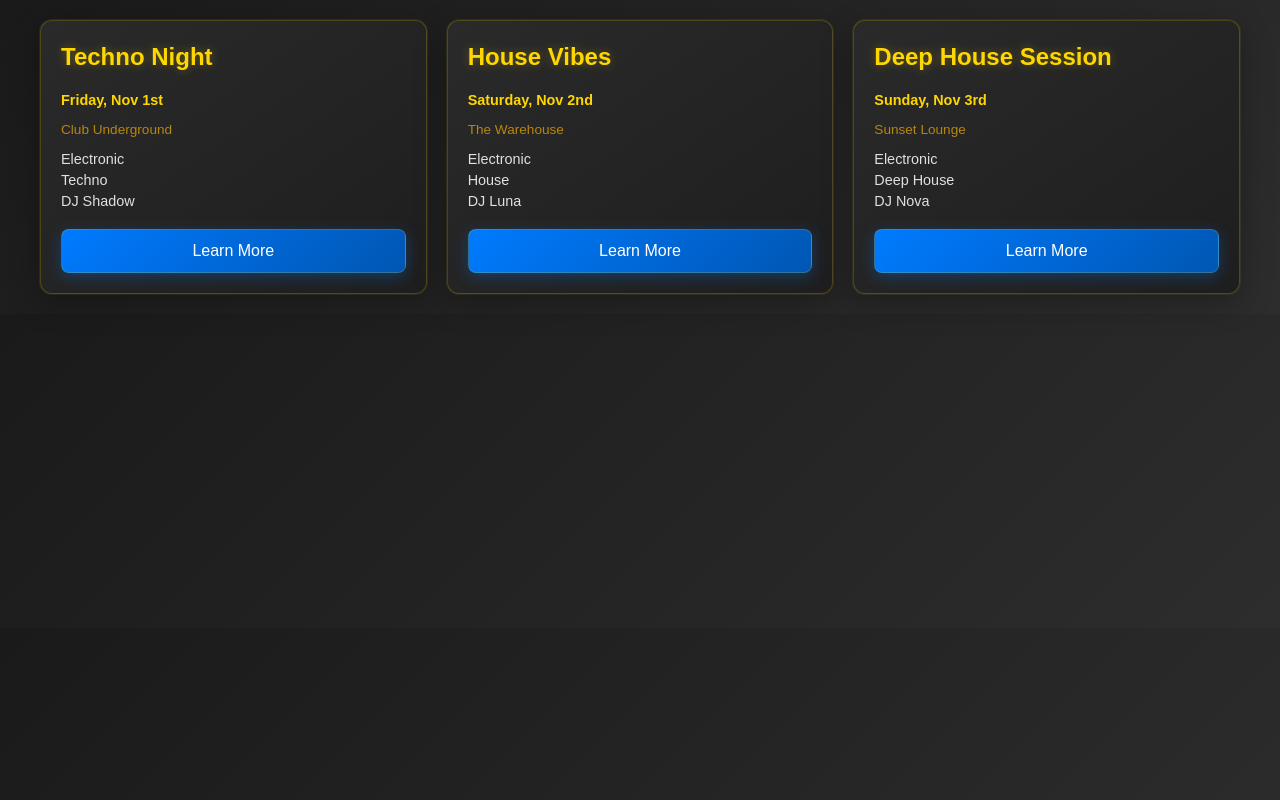
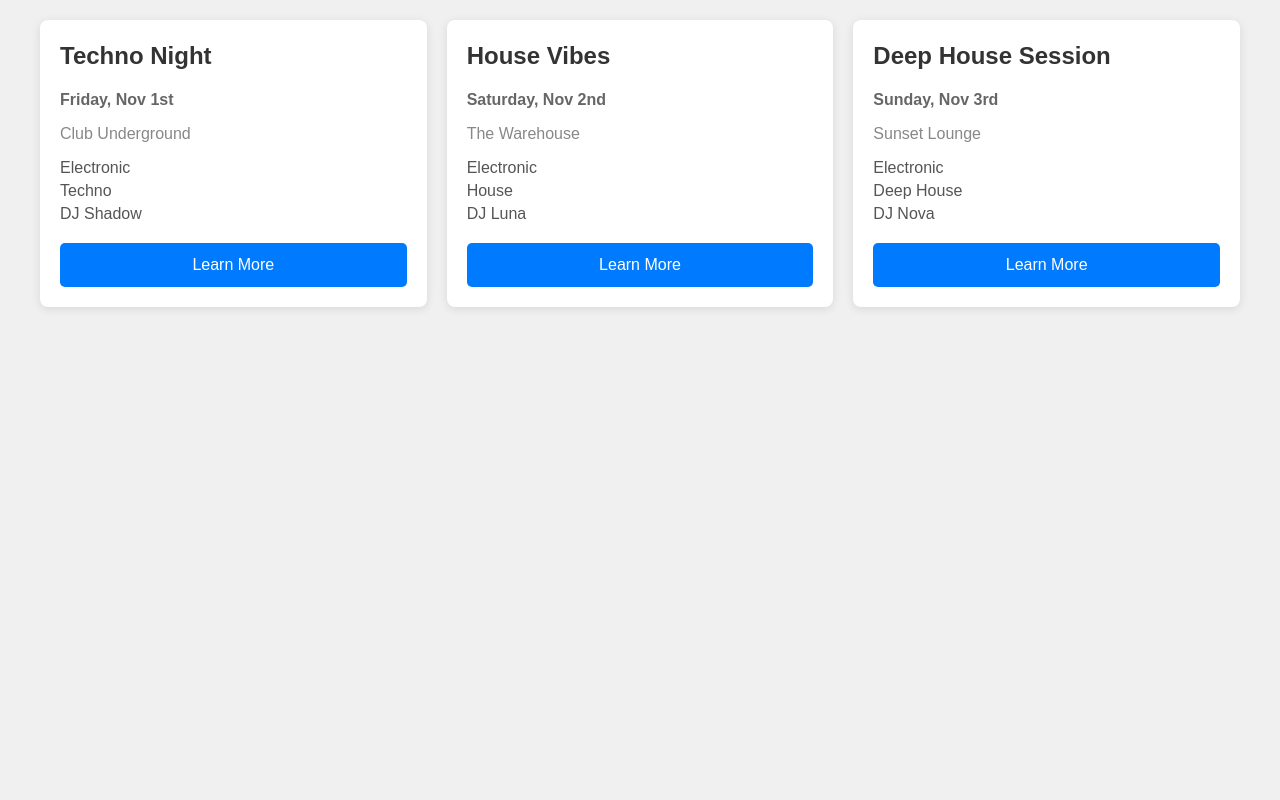
Before and after one commit to xxsocialxx/yDance, a plain HTML site: page mobile-test.html in a window 1280 px wide. Drawn offline with Linux system fonts and the light colour scheme.

Commit message:
Revert "Transform to gold/black color scheme with blue accents - premium electronic music aesthetic"
This reverts commit ce10d5ec537fbdbb801ca36267f2ec118a7e6807.

```diff
--- a/style.css
+++ b/style.css
@@ -1,10 +1,9 @@
 body {
     font-family: Arial, sans-serif;
-    background: linear-gradient(135deg, #1a1a1a 0%, #2d2d2d 100%);
+    background-color: #f0f0f0;
     margin: 0;
     padding: 10px;
     font-size: 16px; /* Prevent zoom on iOS */
-    color: #f5f5f5;
 }
 
 /* Mobile-first responsive design */
@@ -31,12 +30,11 @@ body {
 }
 
 .event-card {
-    background: linear-gradient(145deg, #2a2a2a 0%, #1e1e1e 100%);
-    border-radius: 12px;
+    background: white;
+    border-radius: 8px;
     padding: 15px; /* Smaller padding on mobile */
-    box-shadow: 0 8px 32px rgba(0,0,0,0.3), 0 0 0 1px rgba(255, 215, 0, 0.1);
-    transition: all 0.3s ease;
-    border: 1px solid rgba(255, 215, 0, 0.2);
+    box-shadow: 0 2px 10px rgba(0,0,0,0.1);
+    transition: transform 0.2s ease;
 }
 
 /* Larger padding on desktop */
@@ -47,17 +45,14 @@ body {
 }
 
 .event-card:hover {
-    transform: translateY(-4px);
-    box-shadow: 0 12px 40px rgba(0,0,0,0.4), 0 0 0 1px rgba(255, 215, 0, 0.3);
-    border-color: rgba(255, 215, 0, 0.4);
+    transform: translateY(-2px);
 }
 
 h2 {
-    color: #ffd700; /* Gold color for headings */
+    color: #333;
     margin-top: 0;
     font-size: 1.25rem; /* Responsive font size */
     line-height: 1.3;
-    text-shadow: 0 0 10px rgba(255, 215, 0, 0.3);
 }
 
 /* Larger heading on desktop */
@@ -68,49 +63,40 @@ h2 {
 }
 
 .date {
-    color: #ffd700; /* Gold for dates */
+    color: #666;
     font-weight: bold;
-    font-size: 0.9rem;
 }
 
 .location {
-    color: #b8860b; /* Darker gold for location */
-    font-size: 0.85rem;
+    color: #888;
 }
 
 .type, .music, .dj {
-    color: #e0e0e0; /* Light gray for details */
+    color: #555;
     margin: 5px 0;
-    font-size: 0.9rem;
 }
 
 .learn-more {
-    background: linear-gradient(135deg, #007bff 0%, #0056b3 100%);
+    background-color: #007bff;
     color: white;
     border: none;
     padding: 12px 20px; /* Increased padding for better touch target */
-    border-radius: 8px;
+    border-radius: 5px;
     cursor: pointer;
     margin-top: 15px;
     width: 100%;
     min-height: 44px; /* Minimum touch target size */
     font-size: 16px; /* Prevent zoom on iOS */
     font-weight: 500;
-    transition: all 0.3s ease;
-    box-shadow: 0 4px 15px rgba(0, 123, 255, 0.3);
-    border: 1px solid rgba(255, 215, 0, 0.2);
+    transition: background-color 0.2s ease;
 }
 
 .learn-more:hover {
-    background: linear-gradient(135deg, #0056b3 0%, #004085 100%);
-    transform: translateY(-2px);
-    box-shadow: 0 6px 20px rgba(0, 123, 255, 0.4);
-    border-color: rgba(255, 215, 0, 0.3);
+    background-color: #0056b3;
 }
 
 /* Active state for mobile */
 .learn-more:active {
-    background: linear-gradient(135deg, #004085 0%, #003366 100%);
+    background-color: #004085;
     transform: scale(0.98);
-    box-shadow: 0 2px 10px rgba(0, 123, 255, 0.5);
 }
```
Also changed, not shown: index.html (+1 -1 lines), manifest.json.
